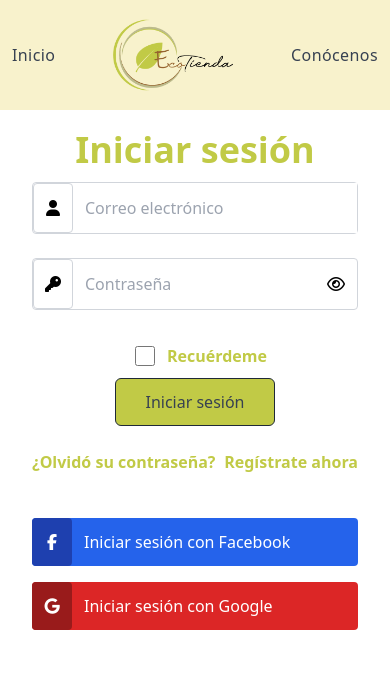
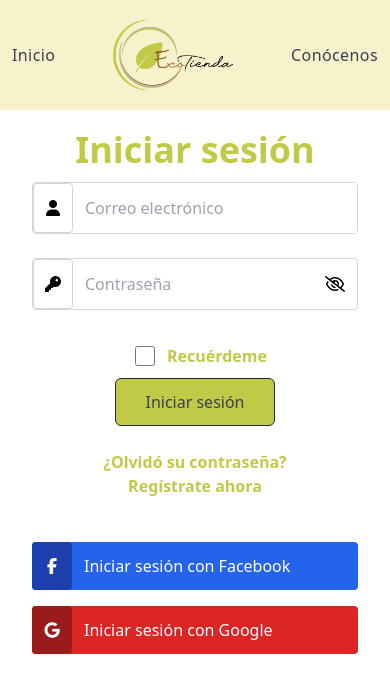
Before and after one commit to No-Country/c15-21-m-java-angular, an Angular app in the folder eco-tienda-frontend/: page /auth/login in a window 390 px wide. Shown: the top 692 px of the page. Built offline with nearby package versions, Linux system fonts and the light colour scheme.

Commit message:
detalles estéticos

```diff
--- a/eco-tienda-frontend/src/app/auth/pages/login-page/login-page.component.html
+++ b/eco-tienda-frontend/src/app/auth/pages/login-page/login-page.component.html
@@ -40,11 +40,14 @@
         <input
           formControlName="password"
           class="w-full p-3"
-          type="password"
+          type="{{type}}"
           name="email"
           placeholder="Contraseña"
         />
-        <a class="p-3"><i class="fa fa-eye"></i></a>
+        <a class="p-3" (click)="PasswordToggle()">
+          <i *ngIf="showPassword" class="fa-regular fa-eye"></i>
+          <i *ngIf="!showPassword" class="fa-regular fa-eye-slash"></i>
+        </a>
       </div>
       <span
         *ngIf="isValidField('password')"
@@ -63,7 +66,7 @@
         </div>
         <button type="submit" class="et-p-btn">Iniciar sesión</button>
       </div>
-      <div class="flex p-3 justify-between text-et-turmeric font-bold">
+      <div class="flex flex-col lg:flex-row p-3 justify-between text-et-turmeric font-bold">
         <a>¿Olvidó su contraseña?</a>
         <a routerLink="/auth/new-account">Regístrate ahora</a>
       </div>
--- a/eco-tienda-frontend/src/app/auth/pages/login-page/login-page.component.ts
+++ b/eco-tienda-frontend/src/app/auth/pages/login-page/login-page.component.ts
@@ -21,6 +21,8 @@ export class LoginPageComponent {
   private toastr = inject(ToastrService);
 
   private router = inject(Router);
+  public showPassword: boolean = false;
+  public type: string = "password";
 
   public loginForm: FormGroup = this.fb.group({
     email: ['', [Validators.required, Validators.email]],
@@ -51,4 +53,10 @@ export class LoginPageComponent {
       },
     });
   }
+
+  PasswordToggle(){
+    this.showPassword = !this.showPassword;
+    this.type = this.type == "password" ? "text" : "password";
+  }
+
 }
--- a/eco-tienda-frontend/src/app/auth/pages/register-page/register-page.component.html
+++ b/eco-tienda-frontend/src/app/auth/pages/register-page/register-page.component.html
@@ -34,7 +34,7 @@
         <div
           class="rounded border-gray-300 border border-solid h-full w-10 flex items-center justify-center p-4"
         >
-          <i class="fa fa-user"></i>
+        <i class="fa-solid fa-envelope"></i>
         </div>
         <input
           class="w-full p-3"
@@ -60,12 +60,15 @@
         </div>
         <input
           class="w-full p-3"
-          type="password"
+          type="{{type}}"
           name="email"
           placeholder="Constraseña"
           formControlName="password"
         />
-        <a class="p-3"><i class="fa fa-eye"></i></a>
+        <a class="p-3" (click)="PasswordToggle()">
+          <i *ngIf="showPassword" class="fa-solid fa-eye"></i>
+          <i *ngIf="!showPassword" class="fa-solid fa-eye-slash"></i>
+        </a>
       </div>
       <span
         *ngIf="isValidField('password')"
@@ -83,12 +86,15 @@
         </div>
         <input
           class="w-full p-3"
-          type="password"
+          type="{{type}}"
           name="email"
           placeholder="Repetir Constraseña"
           formControlName="password2"
         />
-        <a class="p-3"><i class="fa fa-eye"></i></a>
+        <a class="p-3" (click)="PasswordToggle()">
+          <i *ngIf="showPassword" class="fa-solid fa-eye"></i>
+          <i *ngIf="!showPassword" class="fa-solid fa-eye-slash"></i>
+        </a>
       </div>
       <span
         *ngIf="isValidField('password2')"
--- a/eco-tienda-frontend/src/app/auth/pages/register-page/register-page.component.ts
+++ b/eco-tienda-frontend/src/app/auth/pages/register-page/register-page.component.ts
@@ -20,6 +20,10 @@ export class RegisterPageComponent {
   private router = inject(Router);
   private tiendaService = inject(EcoTiendaService);
   public shoppingCart: ShoppingCartIdResponse[] = [];
+
+
+  public showPassword: boolean = false;
+  public type: string = "password";
 
   public registerForm: FormGroup = this.fb.group(
     {
@@ -92,6 +96,9 @@ export class RegisterPageComponent {
     })
   }
 
-
+  PasswordToggle(){
+    this.showPassword = !this.showPassword;
+    this.type = this.type == "password" ? "text" : "password";
+  }
 
 }
--- a/eco-tienda-frontend/src/app/services/auth.service.ts
+++ b/eco-tienda-frontend/src/app/services/auth.service.ts
@@ -62,6 +62,7 @@ export class AuthService {
     localStorage.removeItem('email');
     localStorage.removeItem('cartId');
     this._authStatus.set(AuthStatus.notAuthenticated);
+
   }
 
   register(name: string, email: string, password: string): Observable<boolean> {
```
